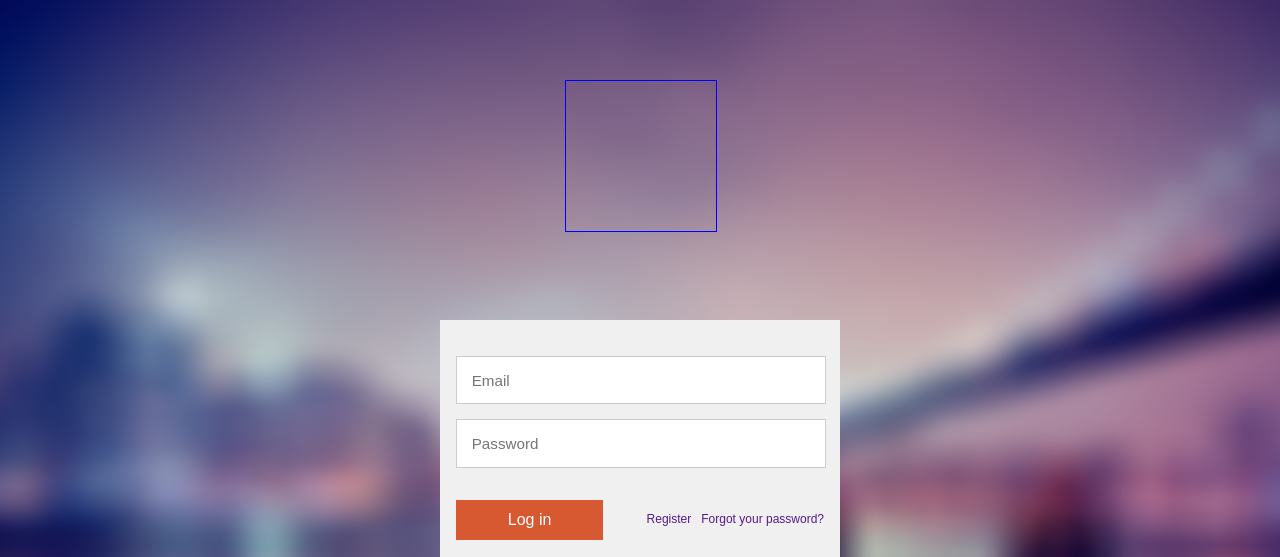
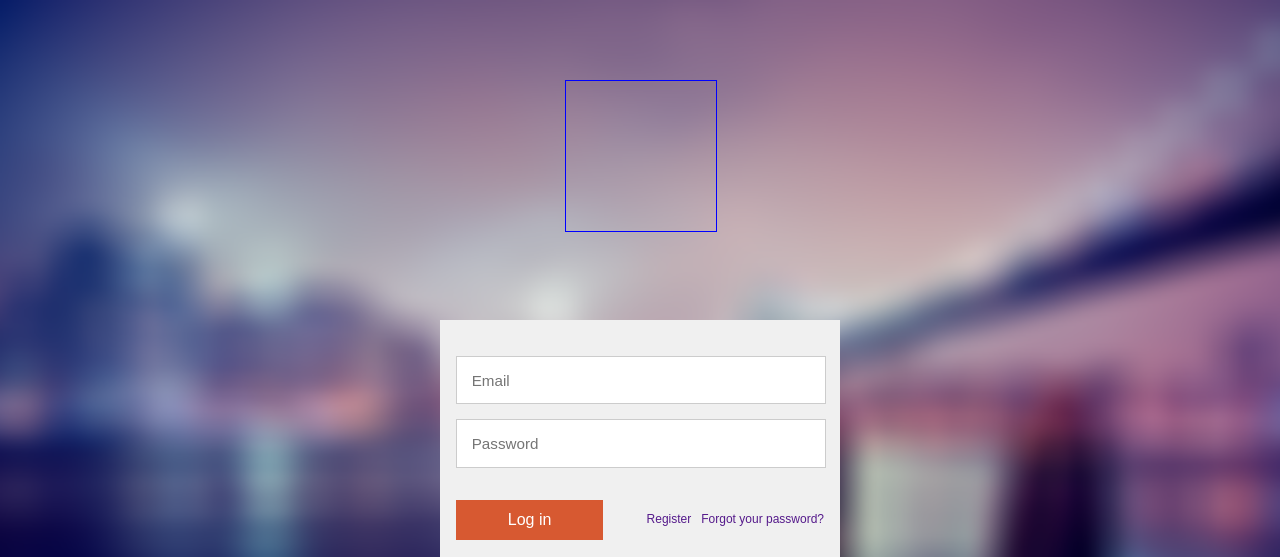
Before and after one commit to thomaszhwang/vocabulary, a PHP site: page /login.php in a window 1280 px wide. Shown: the top 557 px of the page. Run offline with PHP 8.4, Linux system fonts and the light colour scheme; some libraries are stand-ins or nearby versions.

Commit message:
fix_login_fullscreen_bg

```diff
--- a/css/login.css
+++ b/css/login.css
@@ -1,15 +1,14 @@
 * {margin:0;padding:0;}
 
-
-
-body {
-  background-image: url("../img/login-b.png");
+html {
+  background: url("../img/login-b.png") no-repeat center center fixed;
   -webkit-background-size: cover;
   -moz-background-size: cover;
   -o-background-size: cover;
   background-size: cover;
-	font-family: "Abel",sans-serif;
+  font-family: "Abel",sans-serif;
 }
+
 #logo-image {
   width:150px;
   height:150px;
```
